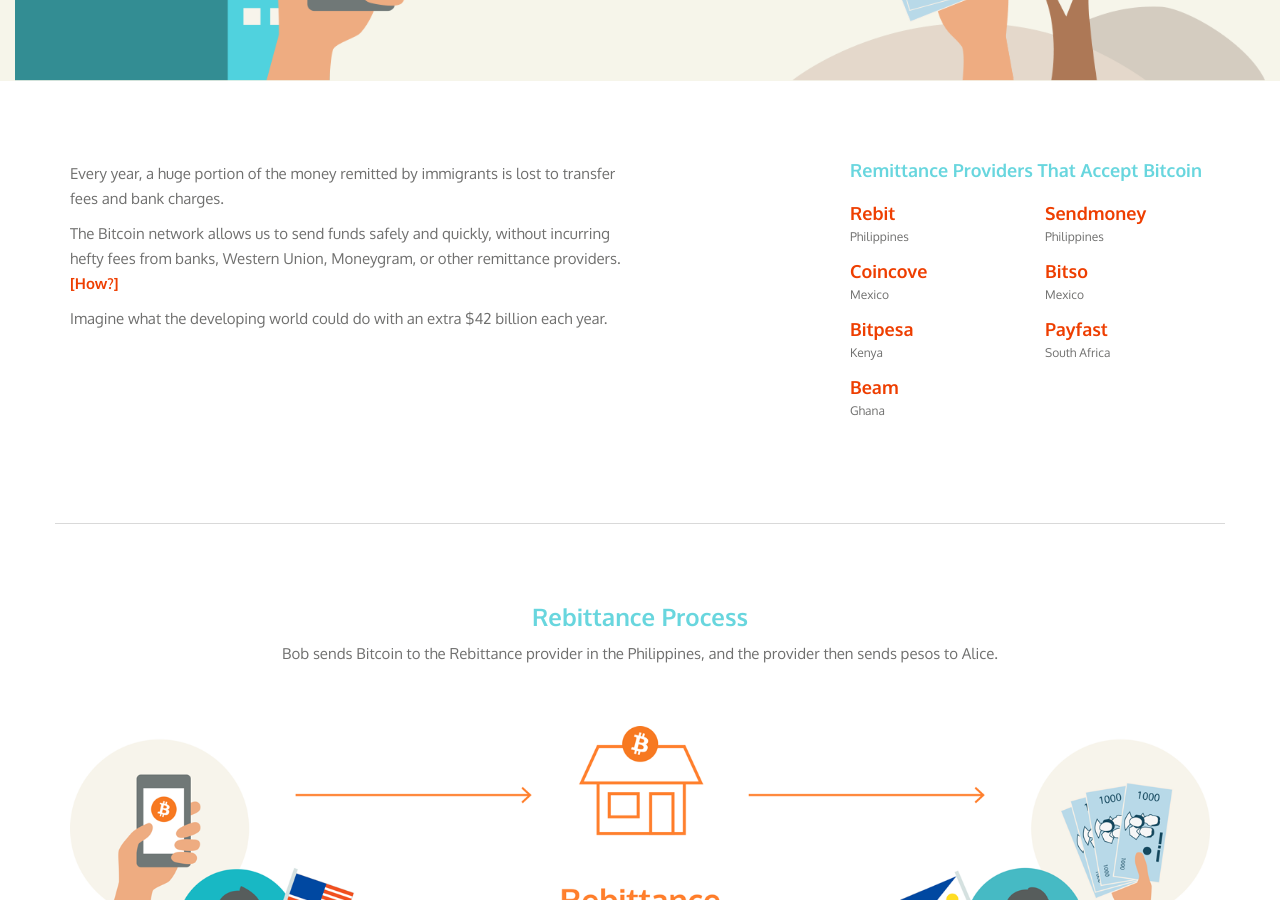
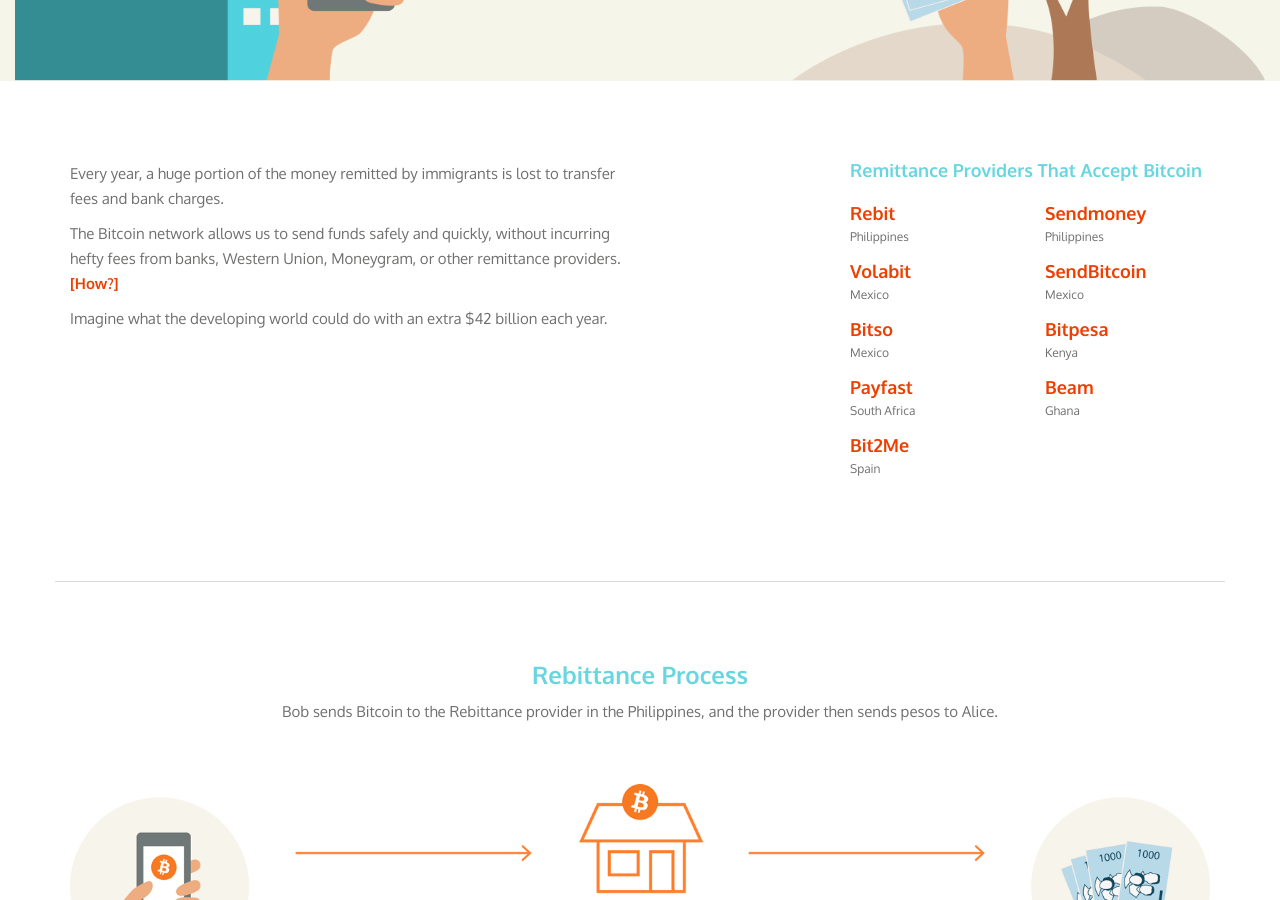
Before and after one commit to sciventures/rebittance, a Jekyll site: the page index.html, which Jekyll copies as it is, in a window 1280 px wide and 900 px high, scrolled down 577 px. Built offline with Jekyll 4.4.1, drawn with Linux system fonts in a browser that asks for light colours.

Commit message:
adding bit2me and sendbitcoin.mx

```diff
--- a/index.html
+++ b/index.html
@@ -91,7 +91,11 @@
               <span>Philippines</span>
             </li>
             <li>
-              <a href="https://coincove.co" class="orangetext">Coincove</a>
+              <a href="https://volabit.com" class="orangetext">Volabit</a>
+              <span>Mexico</span>
+            </li>
+            <li>
+              <a href="https://sendbitcoin.mx" class="orangetext">SendBitcoin</a>
               <span>Mexico</span>
             </li>
             <li>
@@ -109,6 +113,10 @@
             <li>
               <a href="https://beamremit.com/" class="orangetext">Beam</a>
               <span>Ghana</span>
+            </li>
+            <li>
+              <a href="https://bit2me.com/" class="orangetext">Bit2Me</a>
+              <span>Spain</span>
             </li>
 
           </ul>
```
